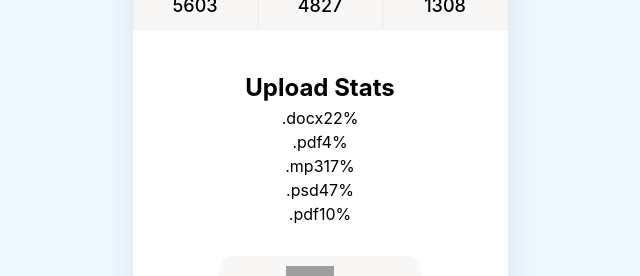
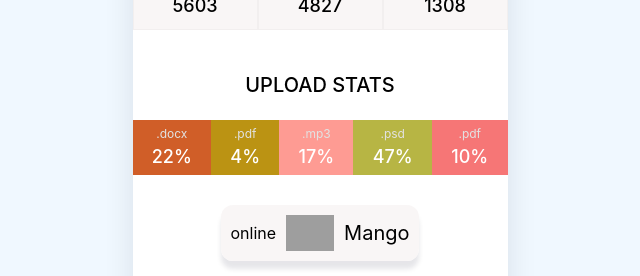
Before and after one commit to nadiia-tsytsylina/goit-react-hw-01-components, a React (Create React App) app: page / in a window 1280 px wide. Shown: the part 375-651 px from the top of the page, without its empty margins (320-960 px from the left). Built offline with nearby package versions, Linux system fonts and the light colour scheme; grey boxes are pictures that could not be loaded.

Commit message:
upd statictics styles

```diff
--- /dev/null
+++ b/src/components/Statistics/Statistics.module.css
@@ -0,0 +1,26 @@
+.statictics {
+}
+.title {
+  font-size: 20px;
+  font-weight: 500;
+  margin-bottom: 20px;
+  text-transform: uppercase;
+}
+.statList {
+  display: flex;
+}
+.item {
+  padding: 5px;
+  flex-grow: 1;
+  display: flex;
+  flex-direction: column;
+}
+.label {
+  font-size: 12px;
+  color: #e2e2e2;
+}
+.percentage {
+  color: #ffffff;
+  font-size: 18px;
+  font-weight: 500;
+}
--- a/src/components/statistics/Statistics.js
+++ b/src/components/statistics/Statistics.js
@@ -1,14 +1,25 @@
 import PropTypes from 'prop-types';
+import css from 'components/Statistics/Statistics.module.css';
+
+function getRandomHexColor() {
+  return `#${Math.floor(Math.random() * 16777215)
+    .toString(16)
+    .padStart(6, 0)}`;
+}
 
 export default function Statistics({ title, stats }) {
   return (
-    <section className="statistics">
-      {title && <h2 className="title">{title}</h2>}
-      <ul className="stat-list">
+    <section className={css.statictics}>
+      {title && <h2 className={css.title}>{title}</h2>}
+      <ul className={css.statList}>
         {stats.map(stat => (
-          <li className="item" key={stat.id}>
-            <span className="label">{stat.label}</span>
-            <span className="percentage">{stat.percentage}%</span>
+          <li
+            className={css.item}
+            key={stat.id}
+            style={{ backgroundColor: getRandomHexColor() }}
+          >
+            <span className={css.label}>{stat.label}</span>
+            <span className={css.percentage}>{stat.percentage}%</span>
           </li>
         ))}
       </ul>
```
